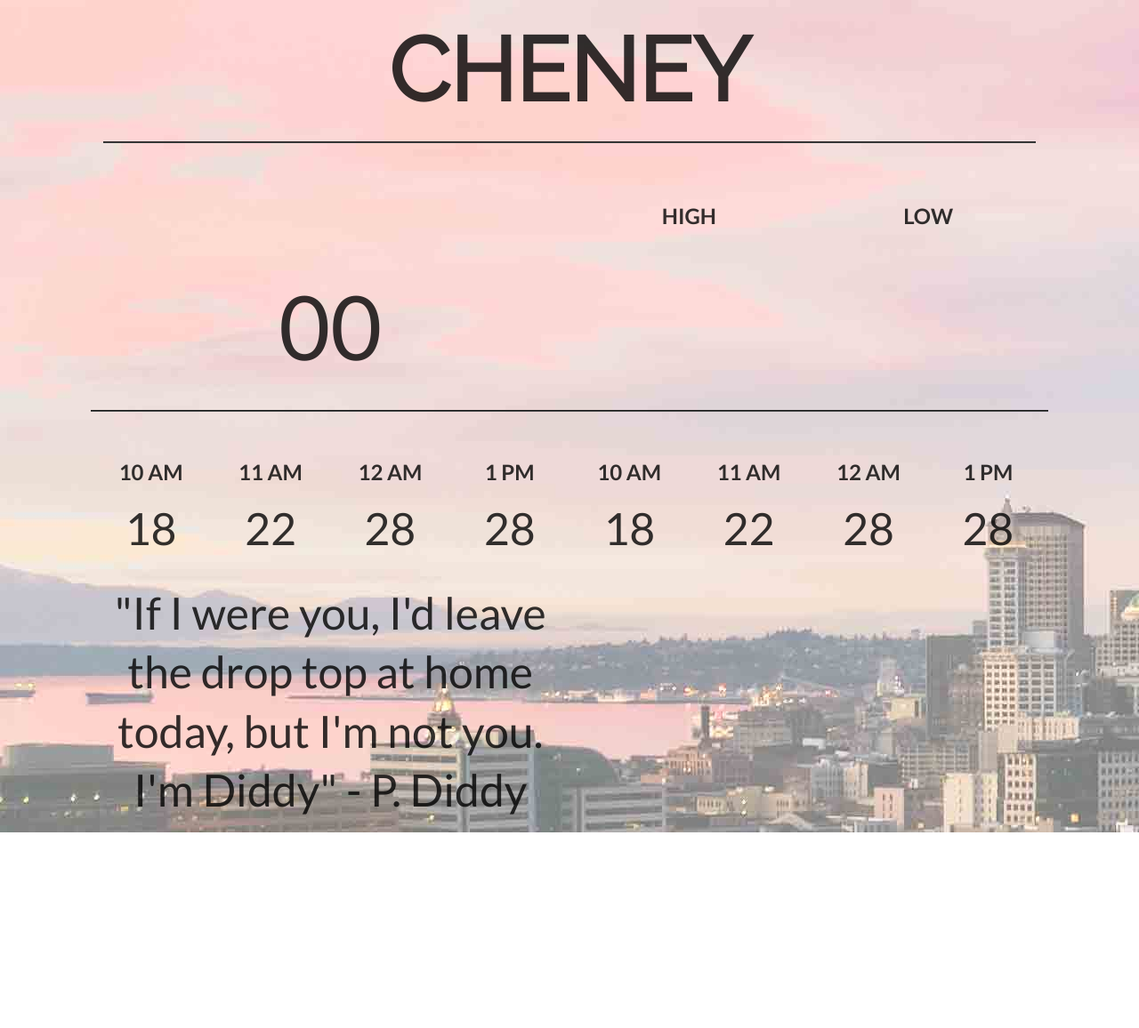
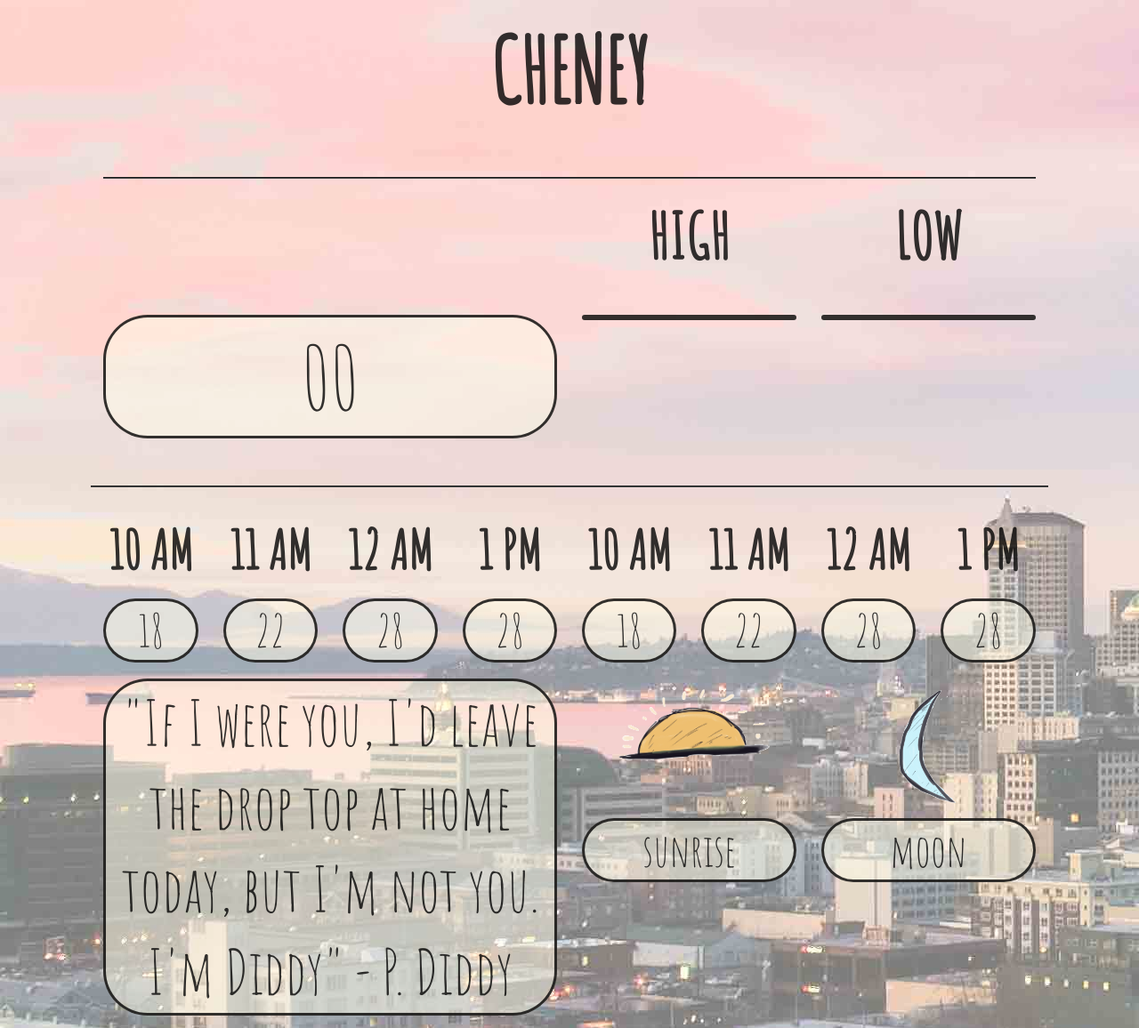
Before and after one commit to dmanp3/p5-weather, a plain HTML site: page index.html in a window 1280 px wide. Shown: the whole page at 89% size. Before the commit the page ends 936 px from the top, so only its background shows below. Drawn offline with nearby package versions, Linux system fonts and the light colour scheme.

Commit message:
Finished

```diff
--- a/css/styles.css
+++ b/css/styles.css
@@ -1,15 +1,15 @@
 
 body {
-	 background:url(../img/seattle2.jpg) no-repeat;
+	 background:url(../img/seattle2.jpg) ;
             }
 
 h1.header {
 	font-size: 100px;
 	text-transform: uppercase;
-	font-family: 'Raleway', sans-serif;
+	/*font-family: 'Raleway', sans-serif;*/
+	font-family: 'Amatic SC', cursive;
+	/*letter-spacing:50px;*/
 
-	/*letter-spacing:50px;*/
-	border-radius:10px;
 	text-align:center;
 }
 
@@ -34,54 +34,76 @@ p.high {
 
 p {
 
-
+	font-family: 'Amatic SC', cursive;
 	font-size:50px;
 	text-align: center;
+	background-color:rgba(255, 253, 234, .5);
+	border:solid;
+	border-radius:50px;
 
 }
 h2 {
 	text-align:center;
+	font-family: 'Amatic SC', cursive;
+	font-size:70px;
 }
 h2.time {
 text-align: center;
-
+font-size:60px;
 }
 .ui.divider {
 	background-color:#1D1F1F;
 
 }
 
+.ui.divider.one {
+	position:relative;
+	top:40px;
+
+}
+
+.ui.divider.two {
+	position:relative;
+	top:25px;
+
+}
+.two.wide.column {
+	position:relative;
+	top:10px;
+}
 .eight.wide.column.tempature {
 	/*height:300px;*/
 
 border-radius: 10px;
 }
 
-.two.wide.column {
-	background-color:226, 226, 229;
+.suntwo {
+	position:relative;
+	top:40px;
 }
 
 
 
-/* .eight.wide.column.diddy {
-background-color: #D94141;
-font-size: 47px;
-text-align:justify;
-text-transform: uppercase;
-color: #D99C9C;
-border-radius: 10px;
+.eight.wide.column.diddy {
+font-size: 100px;
+}
+
+.diddy {
+	font-size:70px;
+	font-family: 'Amatic SC', cursive;
+background-color:rgba(255, 253, 234, .5);
 }
 
 
-body {
-	background-color: ;
-
-
+.sun {
+	width:240px;
 }
 
-
-
-
+.moon {
+	width:100px;
+	position:relative;
+	left:70px;
+}
 /** media quuries **/
 /* Mobile */
 /*@media screen and (max-width: 320px) {
--- a/index.html
+++ b/index.html
@@ -12,7 +12,8 @@
   <link rel="stylesheet" type="text/css" href="css/normalize.css">
   <link rel="stylesheet" type="text/css" href="css/semantic.css">
   <link rel="stylesheet" type="text/css" href="css/styles.css">
-  <link href='http://fonts.googleapis.com/css?family=Raleway' rel='stylesheet' type='text/css'>
+  <!--<link href='http://fonts.googleapis.com/css?family=Raleway' rel='stylesheet' type='text/css'>-->
+ <link href='http://fonts.googleapis.com/css?family=Amatic+SC' rel='stylesheet' type='text/css'>
 
 
 </head>
@@ -22,7 +23,7 @@
   <div class="ui page grid">
   <div class="sixteen wide column">
    <h1 class="header">Cheney</h1>
- <div class="ui divider"></div></div>
+ <div class="ui divider one"></div></div>
 
 
 
@@ -93,12 +94,21 @@
   <h2 class="time">1 PM</h2>
   <p>28</p></div>
 
-<div class="eight wide column diddy">
-  <p>"If I were you, I'd leave the drop top at home today, but I'm not you. I'm Diddy" - P. Diddy</p>
+<div class="eight wide column">
+  <p class="diddy">"If I were you, I'd leave the drop top at home today, but I'm not you. I'm Diddy" - P. Diddy</p>
 </div>
 
 
 
+<div class="efour wide column">
+<img class="sun"src="img/sun.gif">
+<p class="suntwo">sunrise</p>
+</div>
+
+<div class="four wide column">
+<img class="moon"src="img/moon.gif">
+<p class="moontwo">moon</p>
+</div>
 </div>
 
 
--- a/js/scripts.js
+++ b/js/scripts.js
@@ -18,7 +18,8 @@ $(document).ready(function() {
       $('.low').text(weather.low)
       $('.high').text(weather.high)
       $('.now').text(weather.forecast[1].date)
-
+      $('.suntwo').text(weather.sunrise)
+      $('.moontwo').text(weather.sunset)
       //html += '<ul><li>'+weather.city+', '+weather.region+'</li>';
       //html += '<li class="currently">'+weather.currently+'</li>';
      // html += '<li>'+weather.wind.direction+' '+weather.wind.speed+' '+weather.units.speed+'</li></ul>';
```
Also changed, not shown: img/moon.gif (added), img/sun.gif (added).
